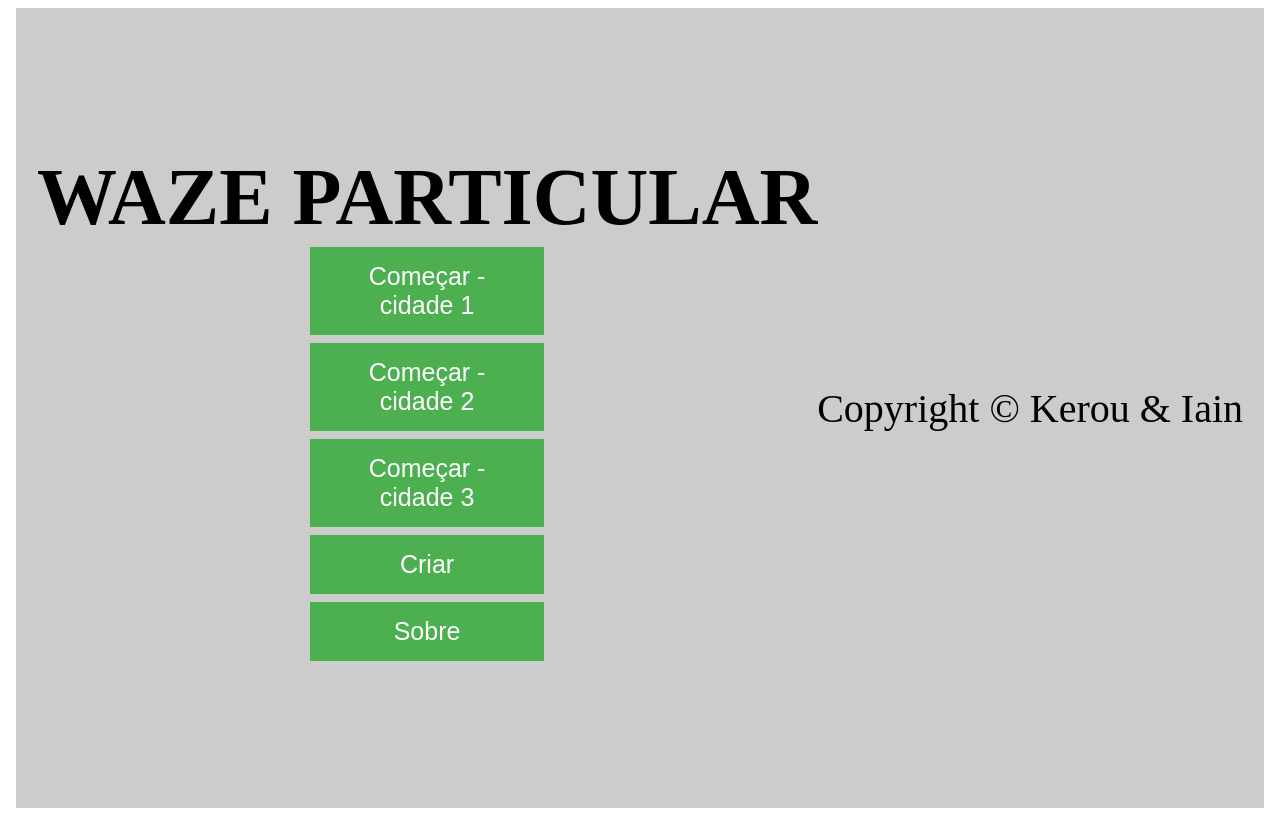
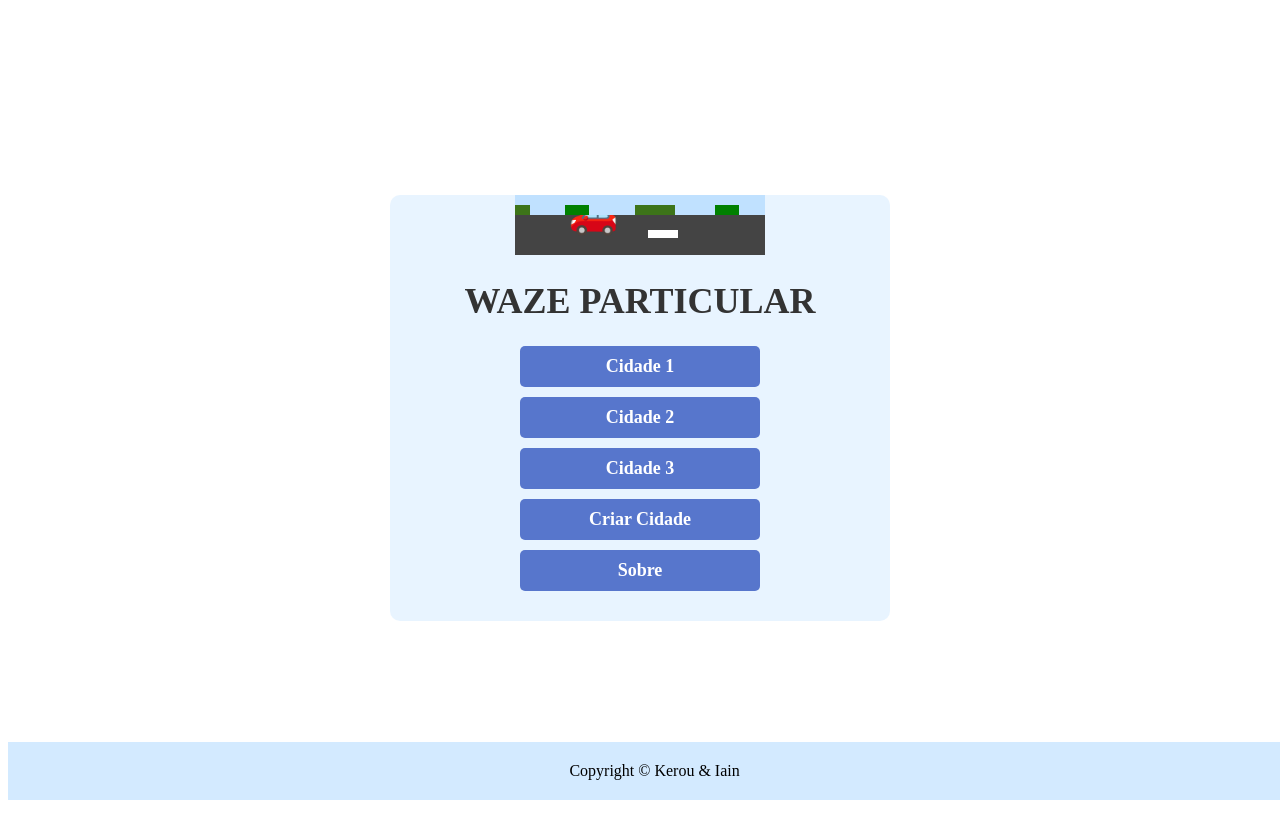
Before and after one commit to ianq1w1/WazeParticular, a SvelteKit app: page / in a window 1280 px wide. Built offline with nearby package versions, Linux system fonts and the light colour scheme.

Commit message:
Vrum vrum apenas.

```diff
--- a/src/routes/+page.svelte
+++ b/src/routes/+page.svelte
@@ -2,71 +2,159 @@
 <body>
     <main>
         <div class="mainBox">
+            <div class="center">
+                <div class="track">
+                    <div class="cart">🚗</div>
+                    <div class="sky"></div>
+                    <div class="grass"></div>
+                    <div class="grass2"></div>
+                    <div class="grass3"></div>
+                    <div class="grass4"></div>
+                </div>
+            </div>
             <h1 class="title">WAZE PARTICULAR</h1>
             <div class="menu">
-                <a href="/cidade1-inicio">
-                    <button class="btn">Começar - cidade 1</button>
-                </a>
-                <br>
-                <a href="/cidade2-inicio">
-                    <button class="btn">Começar - cidade 2</button>
-                </a>
-                <br>
-                <a href="/cidade3-inicio">
-                    <button class="btn">Começar - cidade 3</button>
-                </a>
-                <br>
-                <a href="/">
-                    <button class="btn">Criar</button>
-                </a>
-                <br>
-                <a href="/">
-                    <button class="btn">Sobre</button>
-                </a>
+                <a href="/cidade1-inicio" class="btn">Cidade 1</a>
+                <a href="/cidade2-inicio" class="btn">Cidade 2</a>
+                <a href="/cidade3-inicio" class="btn">Cidade 3</a>
+                <a href="/criar" class="btn">Criar Cidade</a>
+                <a href="/sobre" class="btn">Sobre</a>
             </div>
         </div>
     </main>
-
-    <footer>
-        Copyright © Kerou & Iain
-    </footer>
 </body>
 
+<div class="notFooter">
+    Copyright © Kerou & Iain
+</div>
 
 <style>
-    body{
+    body {
+        display: flex;
+        justify-content: center;
+        align-items: center;
+        height: 100vh;
+        margin: 0;
+    }
+    .center{
+        display: flex;
+        justify-content: center;
+        align-items: center;
 
-        background: #cccccc;
-        text-align: center;
-        font-size: 40px;
-        height: 100vh;
-        display: flex;
-        align-items: center;
-        justify-content: center;
+    }
+    .track {
+        width: 250px;
+        height: 40px;
+        background-color: #444;
+        position: relative;
+    }
+    .track::before {
+        content: '';
+        width: 30px;
+        height: 8px;
+        background-color: #fff;
+        position: absolute;
+        top: 15px;
+    }
+    .track::before {
+        right: 35%;
+    }
+    .cart {
+        font-size:40px;
+        width: 50px;
+        height: 30px;
+        border-radius: 50%;
+        position: absolute;
+        top: -25px;
+        right: 0;
+        animation: moveCart 3s linear infinite;
+    }
+    @keyframes moveCart {
+        0% {
+            right: 0;
+        }
+        100% {
+            right: calc(100% - 30px);
+        }
+    }
+    .grass {
+        background-color: rgb(61, 116, 25);
+        height: 10px;
+        width: 15px;
+        position: absolute;
+        top: -10px; /* Posição da grama em relação ao topo */
+    }
+    .grass2 {
+        background-color: green;
+        height: 10px;
+        width: 24px;
+        position: absolute;
+        top: -10px; /* Posição da grama em relação ao topo */
+        left: 50px;
+    }
+    .grass3 {
+        background-color: rgb(61, 116, 25);
+        height: 10px;
+        width: 40px;
+        position: absolute;
+        top: -10px; /* Posição da grama em relação ao topo */
+        left: 120px;
+    }
+    .grass4 {
+        background-color: green;
+        height: 10px;
+        width: 24px;
+        position: absolute;
+        top: -10px; /* Posição da grama em relação ao topo */
+        left: 200px;
+    }
+    .sky{
+        background-color: rgba(192, 225, 255);
+        height: 20px;
+        width: 250px;
+        position: absolute;
+        top: -20px;
+        left: 0px;
     }
 
-    footer{
-        display: flex;
+    .mainBox {
+        text-align: center;
+        background-color: rgba(223, 240, 255, 0.7);
+        padding: 20px;
+        width: 460px;
+        border-radius: 10px;
     }
 
     h1 {
-        margin: 0;
+        font-size: 36px;
+        color: #333;
     }
 
     .btn {
-        background-color: #4CAF50;
-        width: 30%;
+        display: block;
+        background: #5776cc;
+        color: white;
+        margin: 10px auto;
+        padding: 10px 20px;
+        font-weight: bold;
+        width: 200px;
         border: none;
-        color: white;
-        padding: 15px 32px;
-        text-align: center;
+        border-radius: 5px;
+        font-size: 18px;
+        cursor: pointer;
         text-decoration: none;
-        font-size: 25px;
-        margin: 4px 2px;
-        cursor: pointer;
     }
 
     .btn:hover {
-        background-color: #378f3a;
+        opacity: 0.8;
+    }
+
+    .notFooter {
+        position: fixed;
+        bottom: 0;
+        width: 97.9%;
+        text-align: center;
+        background-color: rgba(192, 225, 255, 0.7);
+        padding: 20px;
     }
 </style>
--- /dev/null
+++ b/src/routes/criar/+page.svelte
@@ -0,0 +1,32 @@
+<body>
+    <div class="container">
+        <h1>PARE🤚 <br> Esse recurso ainda está em construção...</h1>
+        <a href="/" class="casa">Volte para home</a>
+        <br><br>
+        <div class="img">
+            <img class="ala" src="https://static.wixstatic.com/media/9b3427_9d3daef5a028434f8259bf73cd307676~mv2_d_1773_2365_s_2.png/v1/fill/w_980,h_1307,al_c,q_90,usm_0.66_1.00_0.01,enc_auto/9b3427_9d3daef5a028434f8259bf73cd307676~mv2_d_1773_2365_s_2.png" alt="Construindo">
+        </div>
+    </div>
+</body>
+
+<style>
+    body {
+        font-family: Arial, sans-serif;
+        text-align: center;
+        margin: 0;
+        padding: 0;
+        display: flex;
+        justify-content: center;
+        align-items: center;
+        height: 100vh;
+    }
+
+    h1 {
+        color: #333;
+    }
+
+    .ala {
+        width: 50%;
+        height: 50%;
+    }
+</style>
--- /dev/null
+++ b/src/routes/sobre/+page.svelte
@@ -0,0 +1,62 @@
+<body>
+    <div class="container">
+        <h1>Sobre o projeto</h1>
+        <div class="content">
+            Projeto feito por Carolayne e Ian para a disciplina de Algaritmo.
+        </div>
+        <div class="pastinha">
+            <a href="/" class="casa">🏠 Home</a>
+        </div>
+    </div>
+</body>
+
+<style>
+    body {
+        font-family: Arial, sans-serif;
+        text-align: center;
+        margin: 0;
+        padding: 0;
+        display: flex;
+        justify-content: center;
+        align-items: center;
+        height: 100vh;
+    }
+
+    .container {
+        max-width: 800px;
+        padding: 40px 60px;
+        background-color: #fff;
+        border-radius: 10px;
+        box-shadow: 0 0 10px rgba(0, 0, 0, 0.2);
+    }
+
+    h1 {
+        color: #333;
+    }
+
+    .content {
+        font-size: 18px;
+        color: #555;
+        margin: 20px 0;
+    }
+
+    .pastinha {
+        margin-top: 20px;
+    }
+
+    .casa {
+        display: inline-block;
+        background: #5776cc;
+        color: white;
+        padding: 10px 20px;
+        border: none;
+        border-radius: 5px;
+        font-size: 18px;
+        cursor: pointer;
+        text-decoration: none;
+    }
+
+    .casa:hover {
+        background: #445ca6;
+    }
+</style>
```
Also changed, not shown: src/routes/cidade1-final/+page.svelte (+67 -24 lines), src/routes/cidade1-inicio/+page.svelte (+73 -18 lines).
